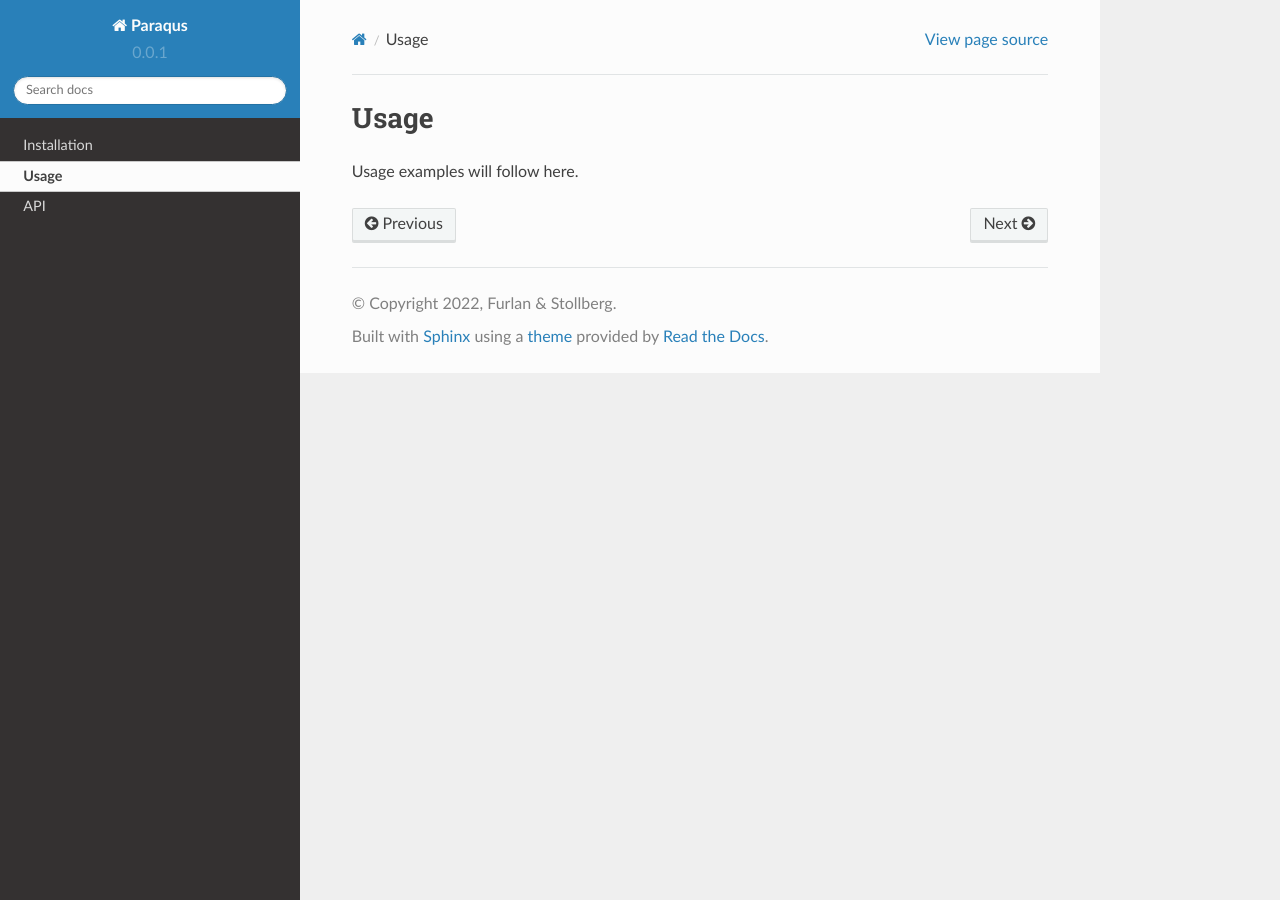
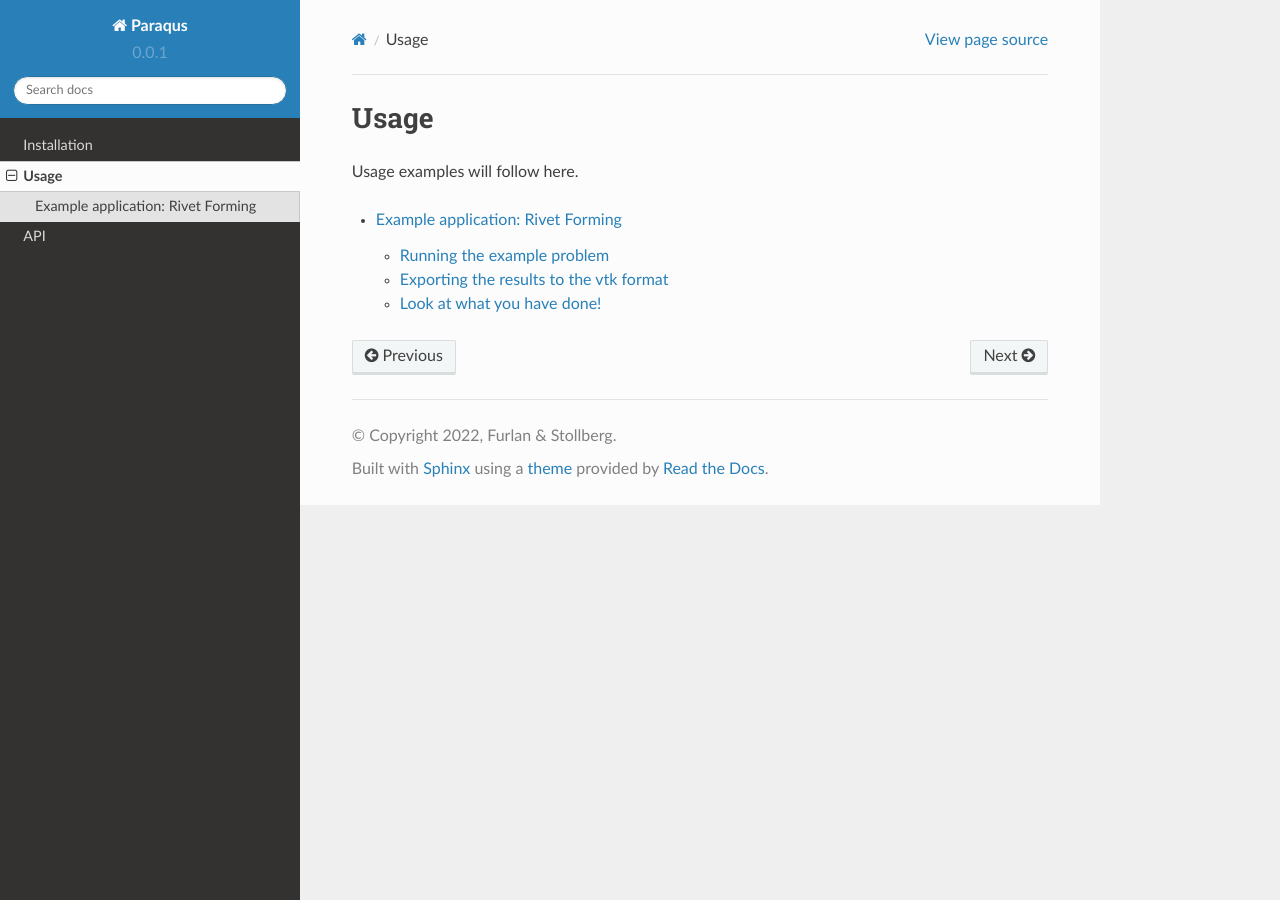
Before and after one commit to tmfrln/paraqus, a Sphinx documentation site: the page built from doc/source/usage.rst, in a window 1280 px wide. Built offline with Sphinx 7.4.7 and the Read the Docs theme 2.0.0, drawn with Linux system fonts in a browser that asks for light colours; some of the changed lines change nothing that is shown.

Commit message:
added the rivet forming example to the docs

```diff
--- /dev/null
+++ b/doc/source/example_rivet_forming.rst
@@ -0,0 +1,55 @@
+Example application: Rivet Forming
+==================================
+
+This example demonstrates the Paraqus workflow for a problem that includes different element types.
+
+Running the example problem
+---------------------------
+
+The example is based on a problem *rivet forming* from the abaqus example manual. For a detailed description of the problem, we refer to the Abaqus documentation. To obtain the input file defining the problem, navigate to a folder where you want to store the example files (a new folder is recommended), and in that folder run the following command::
+
+   abaqus fetch job=rivet_forming_cel.inp
+
+Make sure the input file is in the folder, then run Abaqus to solve the problem and generate the output database. The command to run Abaqus could look like this::
+
+   abq21 job=Rivet-Forming-CEL parallel=domain domains=8 cpus=8 mp_mode=threads interactive
+
+Make sure not to use more domains/cpus than your machine actually has. Get a cup of coffee and proceed with this example after Abaqus finished solving the problem.
+
+**Caution**: This is not a small toy example, so solving might take more than an hour on older machines/laptops. If you want to test the features of paraqus but are not interested in the full result, you can change the step time to only simulate part of the forming process. To do this, locate the following section in the input file::
+
+   *Step, name=Step-1, nlgeom=YES
+   Displace dies
+   *Dynamic, Explicit
+   , 0.001
+
+and change the value from 0.001 to a smaller one, e.g. 0.0001 to simulate the first 10% of the process.
+
+
+Exporting the results to the vtk format
+---------------------------------------
+
+Start Abaqus CAE, and set the work directory to the folder where the simulation output database ``Rivet-Forming-CEL.odb`` is located. Then execute the script ``example_rivet_forming.py`` (located in the ``examples`` folder).
+We will first create an instance of the ``ODBReader`` class. This class provides the interface to the output database. For each field that we wanto to export, we add a field export request via the method ``ODBReader.add_field_export_request()``.
+Then we create an instance of the ``AsciiWriter`` class, which is used to write data (extracted by the ``ODBReader``) to a plain-text vtk file.
+Finally, we call ``ODBReader.read()``. This method returns an iterator, which yields a ``ParaqusModel`` for each part instance in the output database. Therefore, we loop over the result, even when we only expect one model.
+This also means that at any point in time, there exists only one ``ParaqusModel``, which is memory-efficient. In our example, we pass each of these models to the writer method ``write()``, which creates the vtk-file, before extracting the next model.
+
+**Note**: Paraview supports parallel files for *pieces* of a model. We are setting the attribute ``number_of_pieces`` of the writer to four, generating four separate files for each part instance. Each file contains a fourth of the instance.
+
+The model has roughly 200,000 degrees of freedom - exporting should take about one minute.
+
+
+Look at what you have done!
+---------------------------
+
+The exported vtu-file is located in an automatically created folder ``vtk_output``. The folder contains a subfolder ``rivel_forming_cel/vtu/EULERIAN-1_0_0`` (based on the odb and instance name). In this example, we will use *paraview* to visualize the exported results.
+
+Our goal is to visualize the equivalent plastic strain in the cylinder. Due to the nature of the CEL method, the cylinder geometry is represented by the isosurface ``material volume fraction = 0.5``. The corresponding Abaqus output is called ``EVF_ASSEMBLY_EULERIAN-1_MAT-1-1``, and is an element-based quantity.
+
+The visualisation pipeline looks as follows:
+
+- Merging of the parallel files (*CleantoGrid* filter)
+- Mapping of the volume fraction from element centers to nodes (*CellDatatoPointData* filter)
+- Extraction of the isosurface representing the boundary of the rivet (*Countour* filter)
+- Coloring according to the variable ``PEEQVAVG`` (choose in the menu for the last filter)
--- a/doc/source/usage.rst
+++ b/doc/source/usage.rst
@@ -2,3 +2,7 @@
 =====
 
 Usage examples will follow here.
+
+.. toctree::
+
+   example_rivet_forming
```
